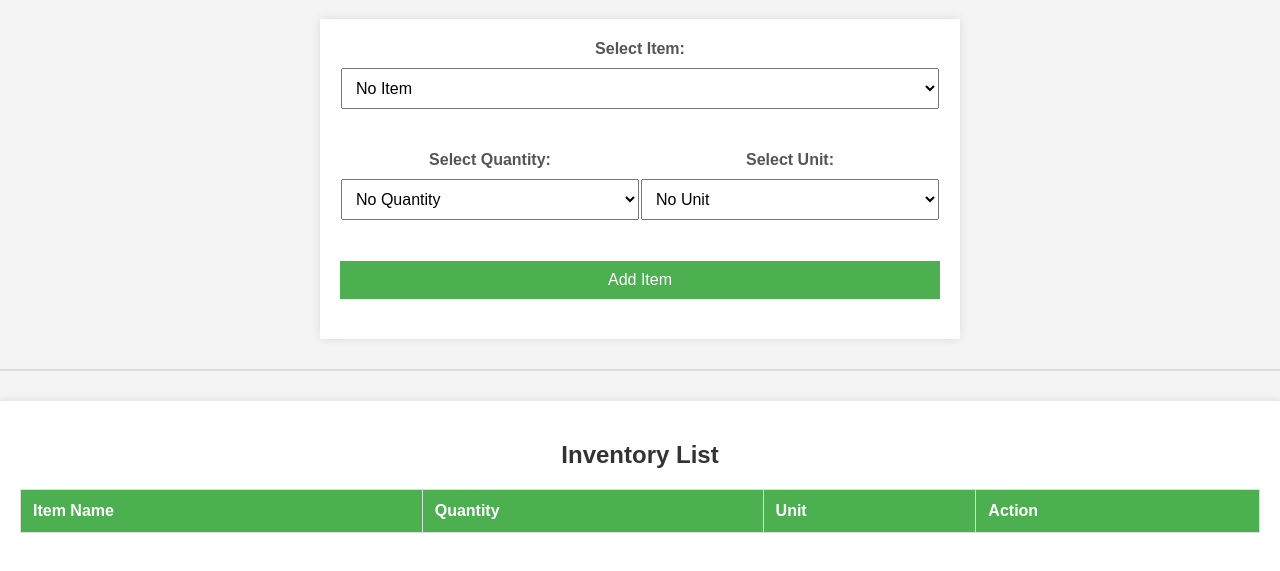
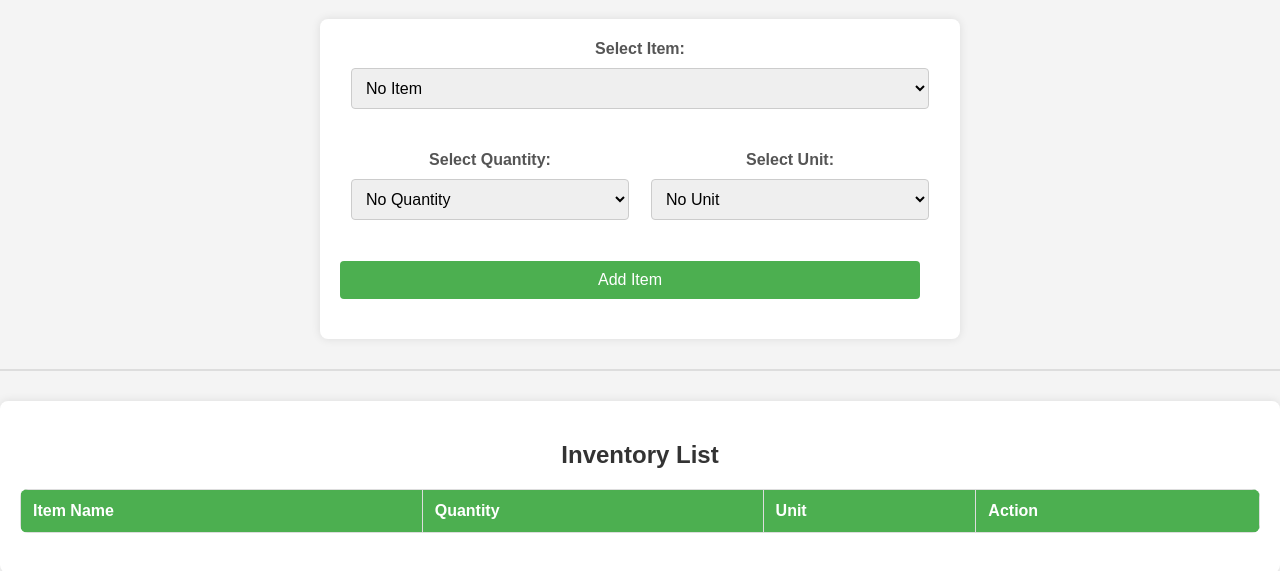
Before and after one commit to PrinuVinod/Inventory-App, a website: page index.html in a window 1280 px wide. Shown: the part 61-632 px from the top of the page. Drawn offline with Linux system fonts and the light colour scheme; no server answers.

Commit message:
updated css

```diff
--- a/assets/css/styles.css
+++ b/assets/css/styles.css
@@ -16,6 +16,7 @@ form {
   padding: 20px;
   background-color: #fff;
   box-shadow: 0 0 10px rgba(0, 0, 0, 0.1);
+  border-radius: 8px;
 }
 
 form label {
@@ -25,10 +26,12 @@ form label {
 }
 
 form select, form button {
-  width: 100%;
+  width: calc(100% - 20px);
   padding: 10px;
   margin-bottom: 20px;
   font-size: 16px;
+  border: 1px solid #ccc;
+  border-radius: 4px;
 }
 
 form button {
@@ -36,6 +39,12 @@ form button {
   color: #fff;
   cursor: pointer;
   border: none;
+  border-radius: 4px;
+  transition: background-color 0.3s ease;
+}
+
+form button:hover {
+  background-color: #45a049;
 }
 
 hr {
@@ -49,12 +58,15 @@ hr {
   background-color: #fff;
   box-shadow: 0 0 10px rgba(0, 0, 0, 0.1);
   padding: 20px;
+  border-radius: 8px;
 }
 
 table {
   width: 100%;
   border-collapse: collapse;
   margin-bottom: 20px;
+  border-radius: 8px;
+  overflow: hidden;
 }
 
 thead th, tbody td {
@@ -81,7 +93,9 @@ button {
   color: #fff;
   border: none;
   padding: 10px 15px;
+  border-radius: 4px;
   cursor: pointer;
+  transition: background-color 0.3s ease;
 }
 
 button:hover {
@@ -94,6 +108,7 @@ button:hover {
   width: 100%;
   border-collapse: collapse;
   margin-bottom: 20px;
+  border-radius: 8px;
 }
 
 #inventoryTable th, #inventoryTable td {
@@ -121,6 +136,8 @@ button:hover {
   padding: 8px 12px;
   border: none;
   cursor: pointer;
+  border-radius: 4px;
+  transition: background-color 0.3s ease;
 }
 
 #inventoryTable td button:hover {
```
